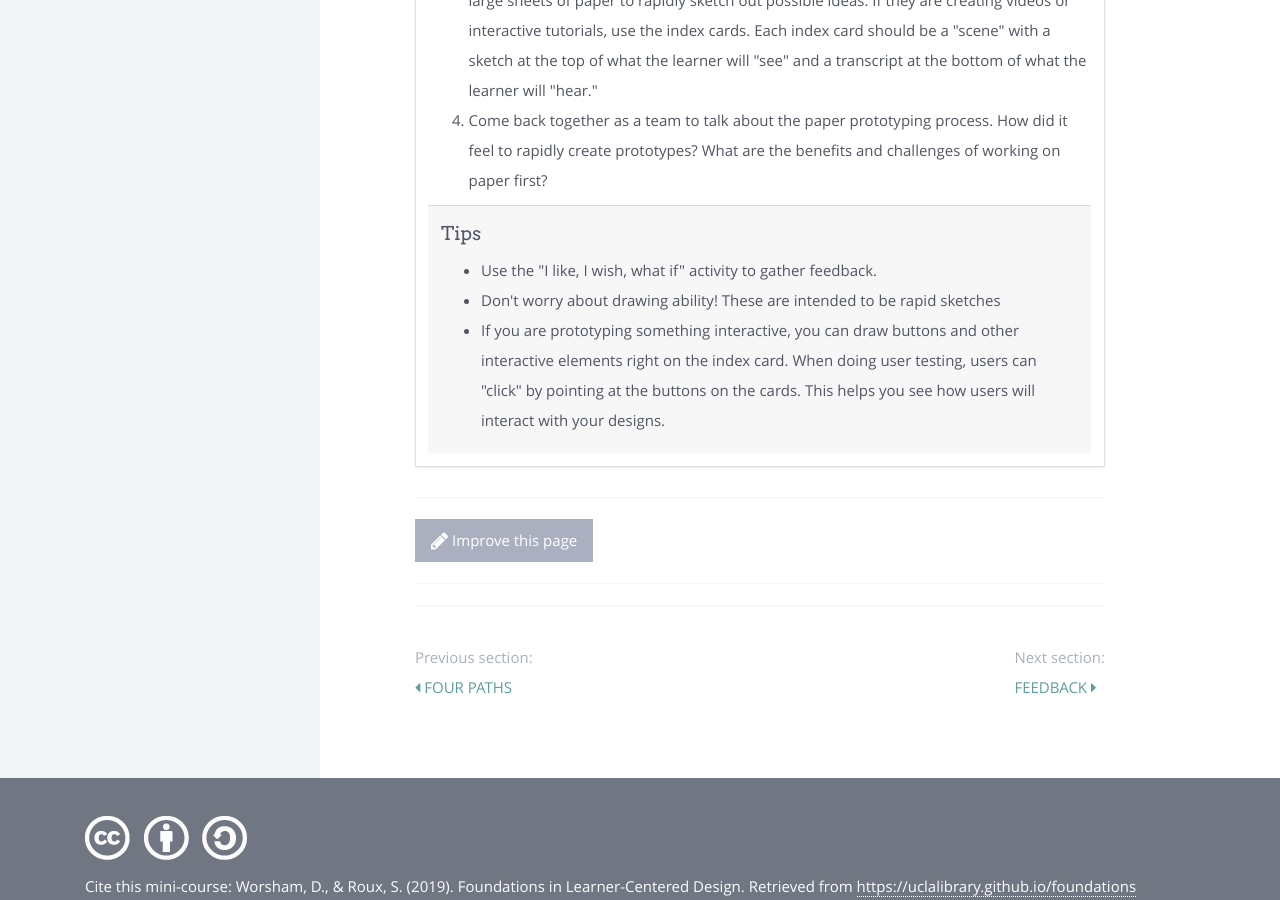
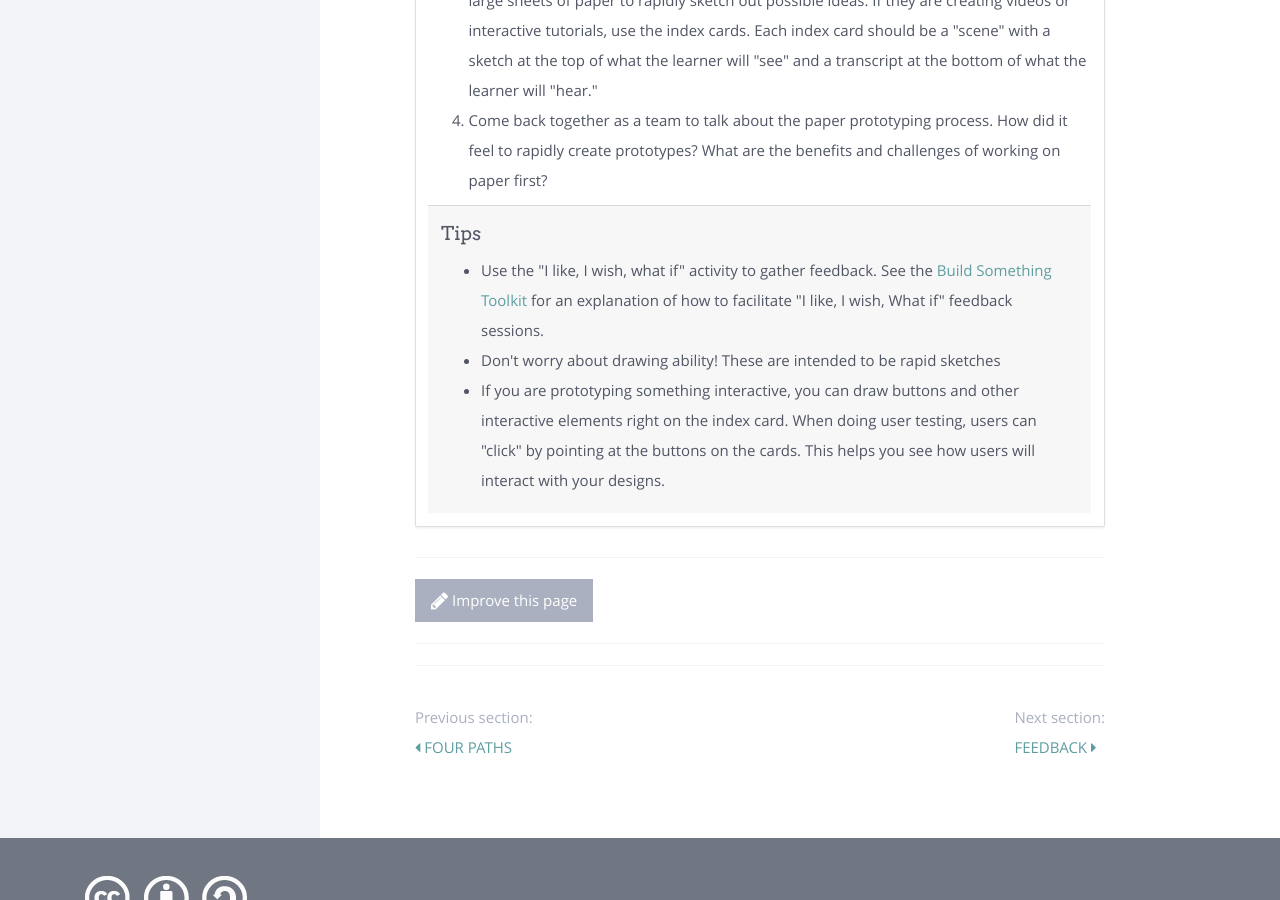
Before and after one commit to UCLALibrary/foundations, a Jekyll site: the page built from modules/design-process/_posts/2000-01-06-paper-prototyping.html, in a window 1280 px wide and 900 px high, scrolled down 1528 px. Built offline with Jekyll 4.4.1, drawn with Linux system fonts in a browser that asks for light colours; nearby versions of some CDN libraries.

Commit message:
Update 2000-01-06-paper-prototyping.html

```diff
--- a/modules/design-process/_posts/2000-01-06-paper-prototyping.html
+++ b/modules/design-process/_posts/2000-01-06-paper-prototyping.html
@@ -36,7 +36,7 @@ title: Paper Prototyping
     <div class="card-footer">
         <h4>Tips</h4>
         <ul>
-             <li>Use the "I like, I wish, what if" activity to gather feedback.</li>
+             <li>Use the "I like, I wish, what if" activity to gather feedback. See the <a href="https://ucla.app.box.com/v/build-something-toolkit" target="_blank">Build Something Toolkit</a> for an explanation of how to facilitate "I like, I wish, What if" feedback sessions.</li>
             <li>Don't worry about drawing ability! These are intended to be rapid sketches</li>
             <li>If you are prototyping something interactive, you can draw buttons and other interactive elements right on the index card. When doing user testing, users can "click" by pointing at the buttons on the cards. This helps you see how users will interact with your designs.</li>
         </ul>
```
